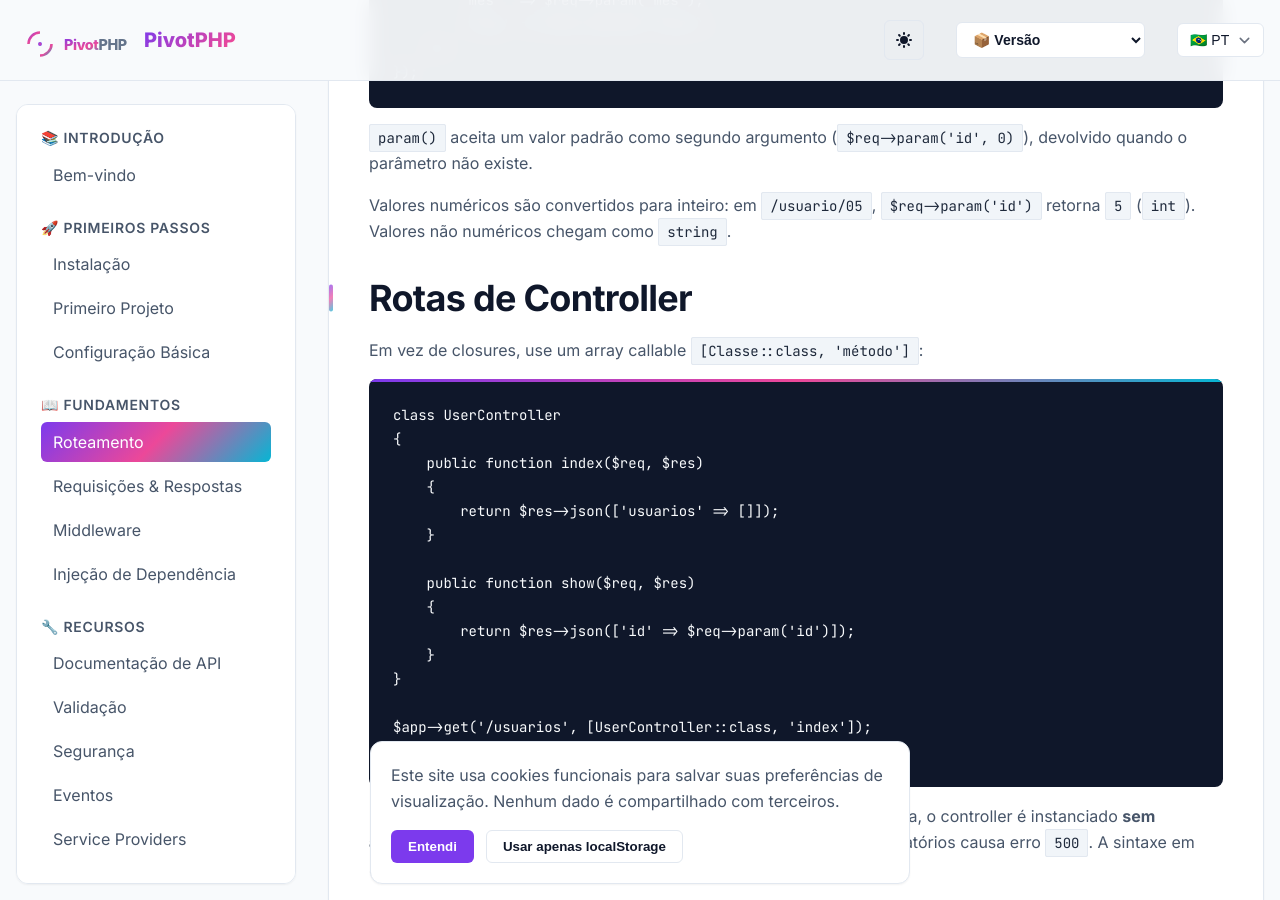
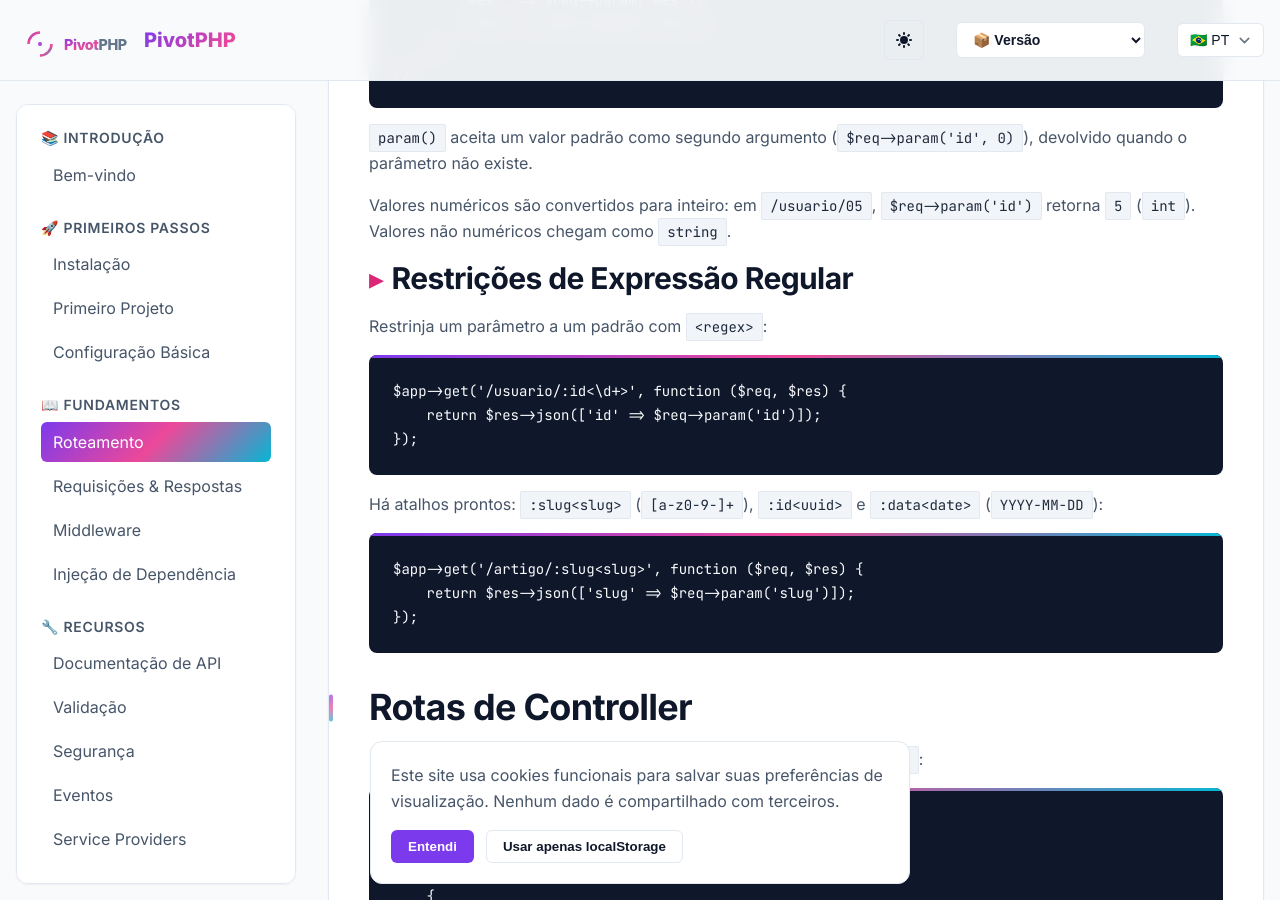
Before and after one commit to PivotPHP/website, a Jekyll site: the page built from pt/docs/routing.md, in a window 1280 px wide and 900 px high, scrolled down 1436 px. Built offline with Jekyll 4.4.1, drawn with Linux system fonts in a browser that asks for light colours.

Commit message:
docs(routing): restaurar restrições de expressão regular e atalhos
A SPEC-011 (opção B) removeu indevidamente as restrições :id<regex> e os atalhos
(slug/uuid/date) da página de roteamento — ambos funcionam no core-routing
(verificado contra o core atual). Restaura a seção.

````diff
--- a/pt/docs/routing.md
+++ b/pt/docs/routing.md
@@ -63,6 +63,24 @@ $app->get('/posts/:ano/:mes/:slug', function ($req, $res) {
 
 > Valores numéricos são convertidos para inteiro: em `/usuario/05`, `$req->param('id')` retorna `5` (`int`). Valores não numéricos chegam como `string`.
 
+### Restrições de Expressão Regular
+
+Restrinja um parâmetro a um padrão com `<regex>`:
+
+```php
+$app->get('/usuario/:id<\d+>', function ($req, $res) {
+    return $res->json(['id' => $req->param('id')]);
+});
+```
+
+Há atalhos prontos: `:slug<slug>` (`[a-z0-9-]+`), `:id<uuid>` e `:data<date>` (`YYYY-MM-DD`):
+
+```php
+$app->get('/artigo/:slug<slug>', function ($req, $res) {
+    return $res->json(['slug' => $req->param('slug')]);
+});
+```
+
 ## Rotas de Controller
 
 Em vez de closures, use um array callable `[Classe::class, 'método']`:
````
Also changed, not shown: pt/docs/v1/routing.md (+18 -0 lines), pt/docs/v2/routing.md (+18 -0 lines).
